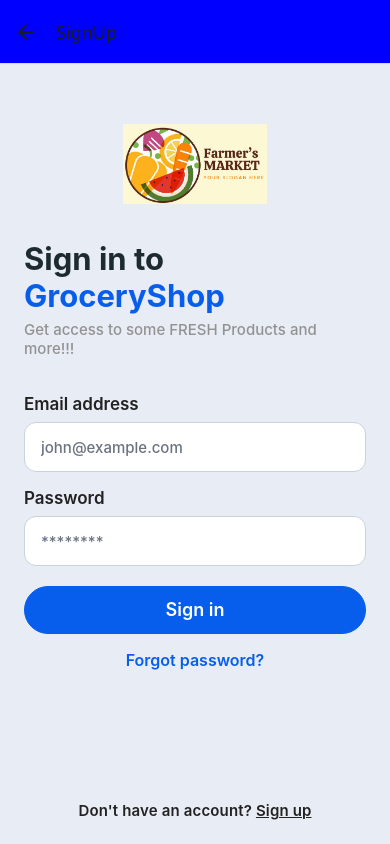
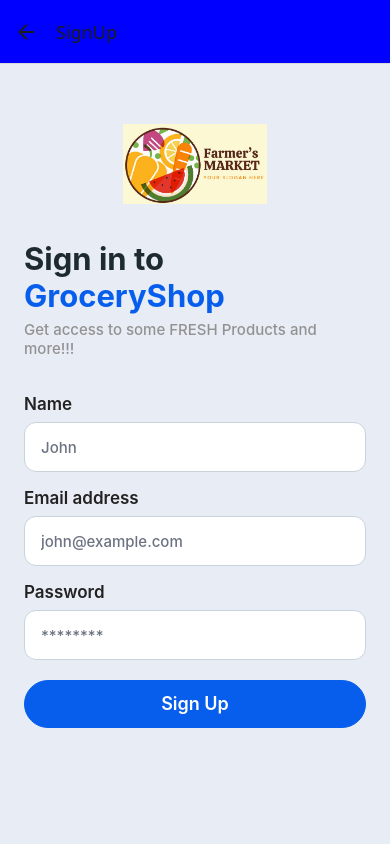
Before and after one commit to dipu02052001/GroceryShopNative, a React Native app: screen /SignUp in a window 390 px wide. Built offline with nearby package versions, Linux system fonts and the light colour scheme; no server answers.

Commit message:
Sign up Post Api integrated

```diff
--- a/screens/SignUp.jsx
+++ b/screens/SignUp.jsx
@@ -7,13 +7,35 @@
     Text,
     TouchableOpacity,
     TextInput,
+    Alert
   } from 'react-native';
+import axios from 'axios';
+import { useNavigation } from '@react-navigation/native';
 
 const SignUp = () => {
  const [form, setForm] = useState({
+     name : '',
      email: '',
      password: '',
    });
+   const navigation = useNavigation();
+   const handleSignUp = () => {
+    if (!form.name || !form.email || !form.password) {
+      Alert.alert('Validation', 'All fields are required!');
+      return;
+    }
+
+    axios.post('https://groceryshop-spring-backend.onrender.com/customers/createCustomers', form)
+      .then(response => {
+        console.log('Signup Success:', response.data);
+        Alert.alert('Success', 'Customer registered successfully!');
+        navigation.navigate('Home');
+      })
+      .catch(error => {
+        console.error('Signup Error:', error);
+        Alert.alert('Error', 'Failed to register. Please try again.');
+      });
+  };
    return (
      <SafeAreaView style={{ flex: 1, backgroundColor: '#e8ecf4' }}>
        <View style={styles.container}>
@@ -34,10 +56,22 @@
          </View>
 
          <View style={styles.form}>
+         <View style={styles.input}>
+             <Text style={styles.inputLabel}>Name </Text>
+
+             <TextInput
+               autoCapitalize="none"
+               autoCorrect={true}
+               clearButtonMode="while-editing"
+               keyboardType="Name"
+               onChangeText={name => setForm({ ...form, name })}
+               placeholder="John"
+               placeholderTextColor="#6b7280"
+               style={styles.inputControl}
+               value={form.namel} />
+           </View>
            <View style={styles.input}>
              <Text style={styles.inputLabel}>Email address</Text>
-
-
 
              <TextInput
                autoCapitalize="none"
@@ -66,34 +100,15 @@
            </View>
 
            <View style={styles.formAction}>
-             <TouchableOpacity
-               onPress={() => {
-                 // handle onPress
-               }}>
+             <TouchableOpacity onPress={handleSignUp}>
                <View style={styles.btn}>
-                 <Text style={styles.btnText}>Sign in</Text>
+                 <Text style={styles.btnText}>Sign Up</Text>
                </View>
              </TouchableOpacity>
            </View>
-
-           <TouchableOpacity
-             onPress={() => {
-               // handle link
-             }}>
-             <Text style={styles.formLink}>Forgot password?</Text>
-           </TouchableOpacity>
          </View>
        </View>
 
-       <TouchableOpacity
-         onPress={() => {
-           // handle link
-         }}>
-         <Text style={styles.formFooter}>
-           Don't have an account?{' '}
-           <Text style={{ textDecorationLine: 'underline' }}>Sign up</Text>
-         </Text>
-       </TouchableOpacity>
      </SafeAreaView>
    );
  }
```
Also changed, not shown: 1 other file (tests, documents, lock files or other folders).
